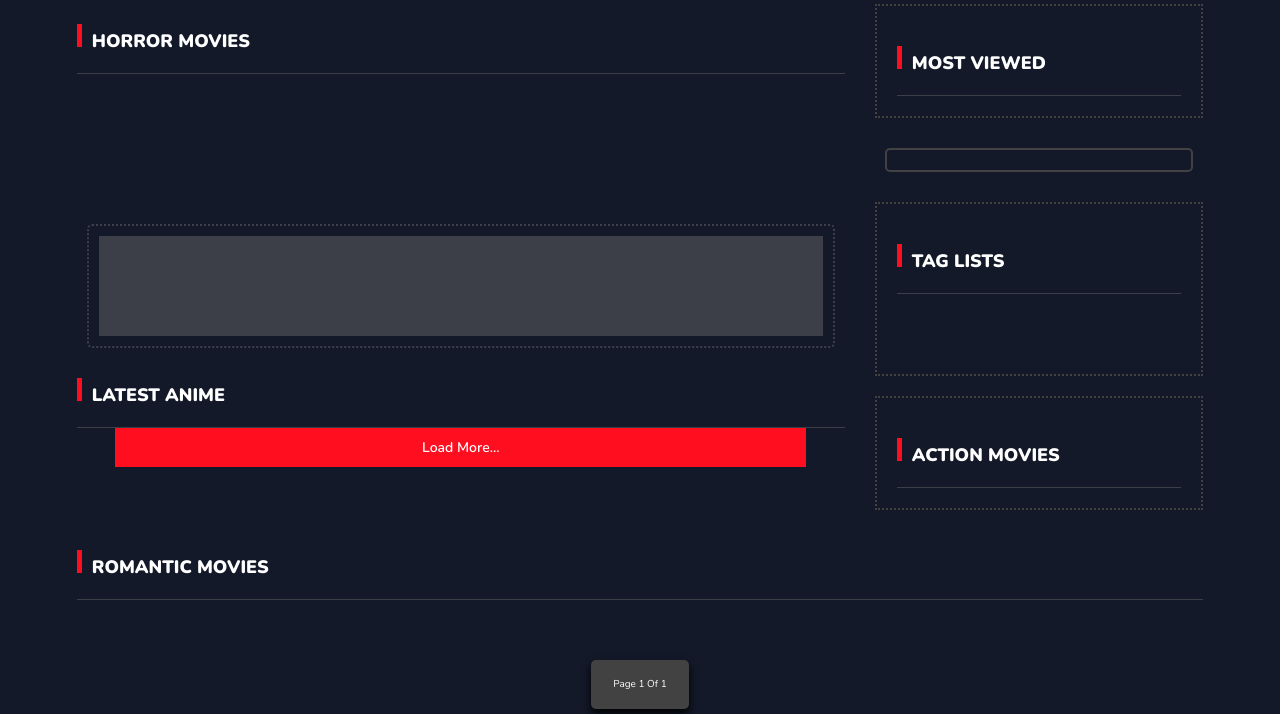
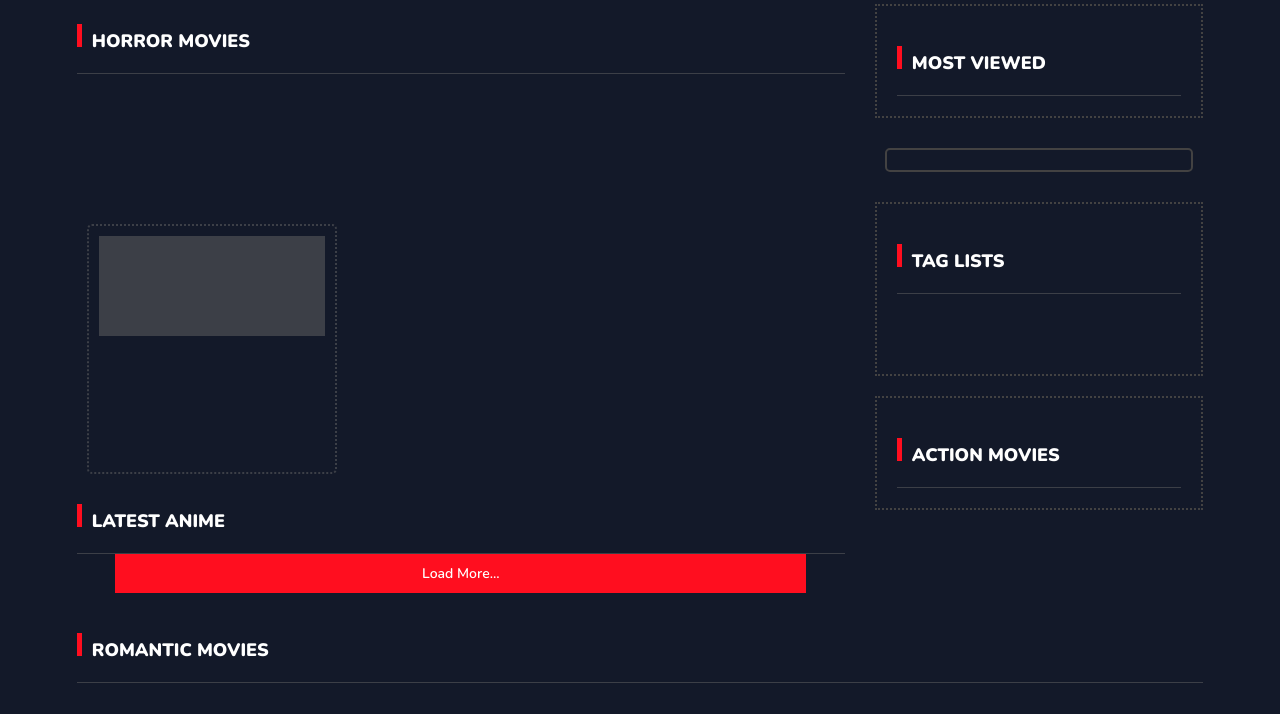
Before and after one commit to alexgrate/NetZoneBlog, a Django app: page / in a window 1280 px wide. Shown: the part 373-1087 px from the top of the page. Run offline with Django 4.2, Linux system fonts and the light colour scheme; data that the repository does not hold is empty.

```diff
--- a/Netblog/static/css/style.css
+++ b/Netblog/static/css/style.css
@@ -929,6 +929,9 @@ ADS STYLING
     border-width: 2px;
     margin: 1rem;
     padding: 1rem;
+    width: 250px; /* Adjust width as needed */
+    height: 250px; /* Set the same height as width for a square */
+
 }
 
 .ads_Container02 .ads_content{
```
